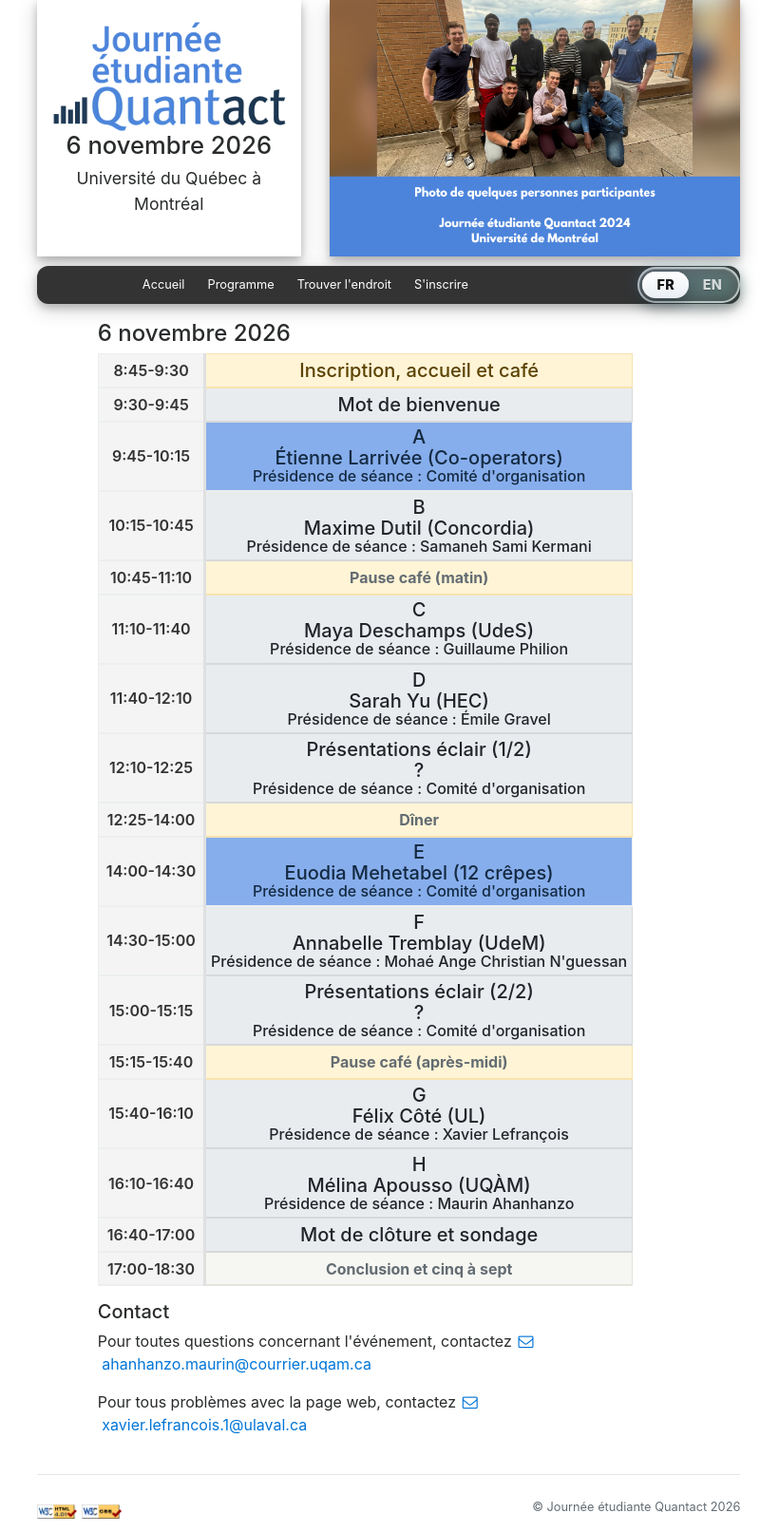
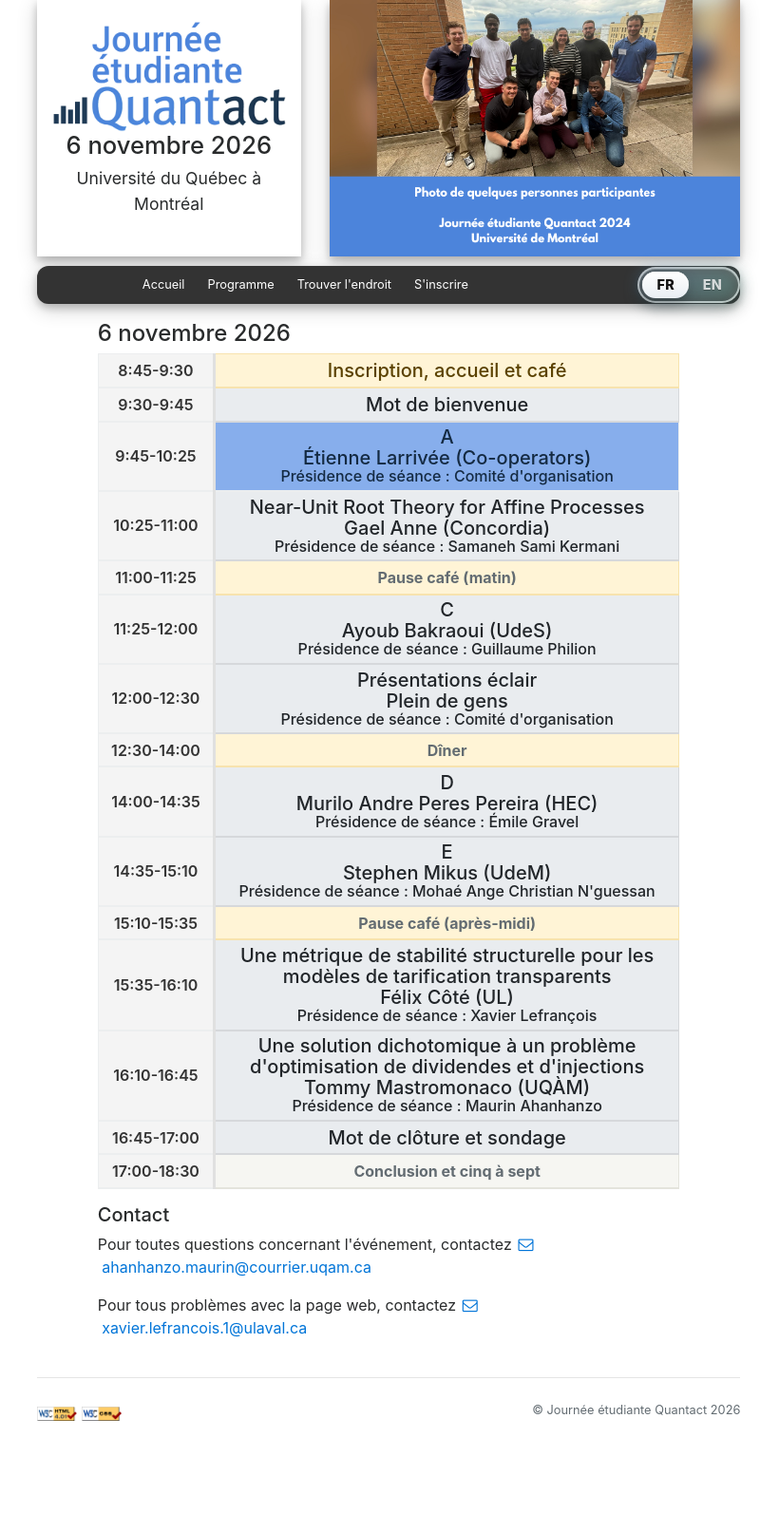
Before and after one commit to XavLef/Quantact_2026, a Jekyll site: the page built from program.html, in a window 1280 px wide. Shown: the whole page at 95% size, without its empty margins (231-1051 px from the left). Built offline with Jekyll 4.4.1, drawn with Linux system fonts in a browser that asks for light colours; nearby versions of some CDN libraries; after the commit the page ends 1510 px from its top, so only the background shows below that.

Commit message:
Update schedule timings and speaker details

```diff
--- a/_data/schedule.yml
+++ b/_data/schedule.yml
@@ -16,7 +16,7 @@
         en: "Opening Remarks"
 
     - startTime: "9:45"
-      endTime: "10:15"
+      endTime: "10:25"
       type: "keynote"
       title:
         fr: "A"
@@ -28,62 +28,50 @@
         fr: "Comité d'organisation"
         en: "Organizing committee"
 
-    - startTime: "10:15"
-      endTime: "10:45"
+    - startTime: "10:25"
+      endTime: "11:00"
       title:
-        fr: "B"
-        en: "B"
+        fr: "Near-Unit Root Theory for Affine Processes"
+        en: "Near-Unit Root Theory for Affine Processes"
       speaker:
-        fr: "Maxime Dutil (Concordia)"
-        en: "Maxime Dutil (Concordia)"
+        fr: "Gael Anne (Concordia)"
+        en: "Gael Anne (Concordia)"
       chair:
         fr: "Samaneh Sami Kermani"
         en: "Samaneh Sami Kermani"
 
-    - startTime: "10:45"
-      endTime: "11:10"
+    - startTime: "11:00"
+      endTime: "11:25"
       type: "service"
       title:
         fr: "Pause café (matin)"
         en: "Coffee Break (morning)"
 
-    - startTime: "11:10"
-      endTime: "11:40"
+    - startTime: "11:25"
+      endTime: "12:00"
       title:
         fr: "C"
         en: "C"
       speaker:
-        fr: "Maya Deschamps (UdeS)"
-        en: "Maya Deschamps (UdeS)"
+        fr: "Ayoub Bakraoui (UdeS)"
+        en: "Ayoub Bakraoui (UdeS)"
       chair:
         fr: "Guillaume Philion"
         en: "Guillaume Philion"
 
-    - startTime: "11:40"
-      endTime: "12:10"
+    - startTime: "12:00"
+      endTime: "12:30"
       title:
-        fr: "D"
-        en: "D"
+        fr: "Présentations éclair"
+        en: "Lightning talks"
       speaker:
-        fr: "Sarah Yu (HEC)"
-        en: "Sarah Yu (HEC)"
-      chair:
-        fr: "Émile Gravel"
-        en: "Émile Gravel"
-
-    - startTime: "12:10"
-      endTime: "12:25"
-      title:
-        fr: "Présentations éclair (1/2)"
-        en: "Lightning talks (1/2)"
-      speaker:
-        fr: "?"
-        en: "?"
+        fr: "Plein de gens"
+        en: "Many people"
       chair:
         fr: "Comité d'organisation"
         en: "Organizing committee"
 
-    - startTime: "12:25"
+    - startTime: "12:30"
       endTime: "14:00"
       type: "service"
       title:
@@ -91,54 +79,41 @@
         en: "Lunch"
 
     - startTime: "14:00"
-      endTime: "14:30"
-      type: "keynote"
+      endTime: "14:35"
+      title:
+        fr: "D"
+        en: "D"
+      speaker:
+        fr: "Murilo Andre Peres Pereira (HEC)"
+        en: "Murilo Andre Peres Pereira (HEC)"
+      chair:
+        fr: "Émile Gravel"
+        en: "Émile Gravel"
+
+    - startTime: "14:35"
+      endTime: "15:10"
       title:
         fr: "E"
         en: "E"
       speaker:
-        fr: "Euodia Mehetabel (12 crêpes)"
-        en: "Euodia Mehetabel (12 crêpes)"
-      chair:
-        fr: "Comité d'organisation"
-        en: "Organizing committee"
-
-    - startTime: "14:30"
-      endTime: "15:00"
-      title:
-        fr: "F"
-        en: "F"
-      speaker:
-        fr: "Annabelle Tremblay (UdeM)"
-        en: "Annabelle Tremblay (UdeM)"
+        fr: "Stephen Mikus (UdeM)"
+        en: "Stephen Mikus (UdeM)"
       chair:
         fr: "Mohaé Ange Christian N'guessan"
         en: "Mohaé Ange Christian N'guessan"
 
-    - startTime: "15:00"
-      endTime: "15:15"
-      title:
-        fr: "Présentations éclair (2/2)"
-        en: "Lightning talks (2/2)"
-      speaker:
-        fr: "?"
-        en: "?"
-      chair:
-        fr: "Comité d'organisation"
-        en: "Organizing committee"
-
-    - startTime: "15:15"
-      endTime: "15:40"
+    - startTime: "15:10"
+      endTime: "15:35"
       type: "service"
       title:
         fr: "Pause café (après-midi)"
         en: "Coffee Break (afternoon)"
 
-    - startTime: "15:40"
+    - startTime: "15:35"
       endTime: "16:10"
       title:
-        fr: "G"
-        en: "G"
+        fr: "Une métrique de stabilité structurelle pour les modèles de tarification transparents"
+        en: "Une métrique de stabilité structurelle pour les modèles de tarification transparents"
       speaker:
         fr: "Félix Côté (UL)"
         en: "Félix Côté (UL)"
@@ -147,22 +122,22 @@
         en: "Xavier Lefrançois"
 
     - startTime: "16:10"
-      endTime: "16:40"
+      endTime: "16:45"
       title:
-        fr: "H"
-        en: "H"
+        fr: "Une solution dichotomique à un problème d'optimisation de dividendes et d'injections"
+        en: "Une solution dichotomique à un problème d'optimisation de dividendes et d'injections"
       speaker:
-        fr: "Mélina Apousso (UQÀM)"
-        en: "Mélina Apousso (UQÀM)"
+        fr: "Tommy Mastromonaco (UQÀM)"
+        en: "Tommy Mastromonaco (UQÀM)"
       chair:
         fr: "Maurin Ahanhanzo"
         en: "Maurin Ahanhanzo"
 
-    - startTime: "16:40"
+    - startTime: "16:45"
       endTime: "17:00"
       title:
         fr: "Mot de clôture et sondage"
-        en: "Closing remarks and survey"
+        en: "Closing Remarks and Survey"
 
     - startTime: "17:00"
       endTime: "18:30"
```
